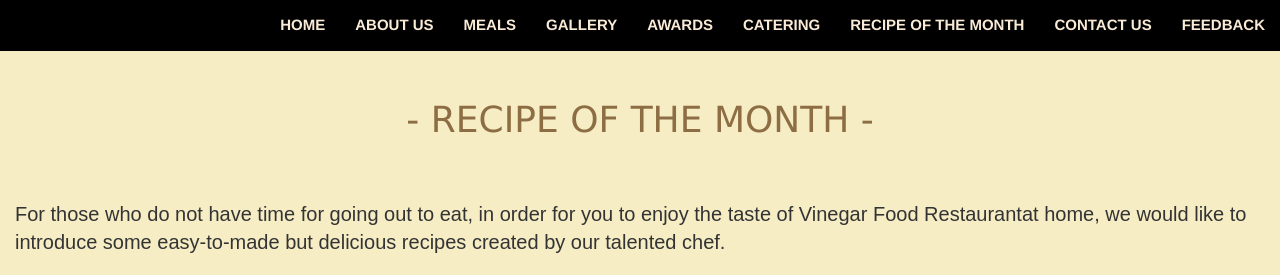
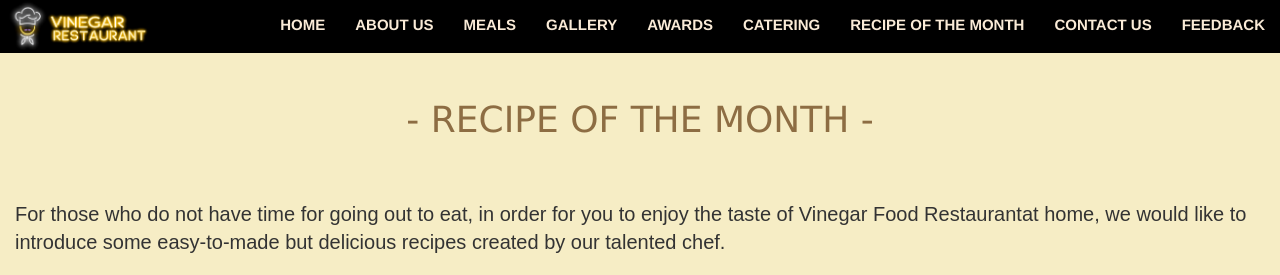
Before and after one commit to ducnguyen028/Group4, a plain HTML site: page Vinegar_recipe.html in a window 1280 px wide. Shown: the top 275 px of the page. Drawn offline with nearby package versions, Linux system fonts and the light colour scheme.

Commit message:
update_logo

```diff
--- a/Vinegar_recipe.html
+++ b/Vinegar_recipe.html
@@ -38,7 +38,7 @@
             <div class="collapse navbar-collapse navbar-ex1-collapse">
 
 
-                <a href="Vinegar_homepage.html"><img style="width: 12%;" src="logo5.png" alt="" srcset=""></a>
+                <a href="Vinegar_homepage.html"><img style="width: 12%;" src="images/logo5.png" alt="" srcset=""></a>
 
 
                 <ul class="nav navbar-nav navbar-right">
```
